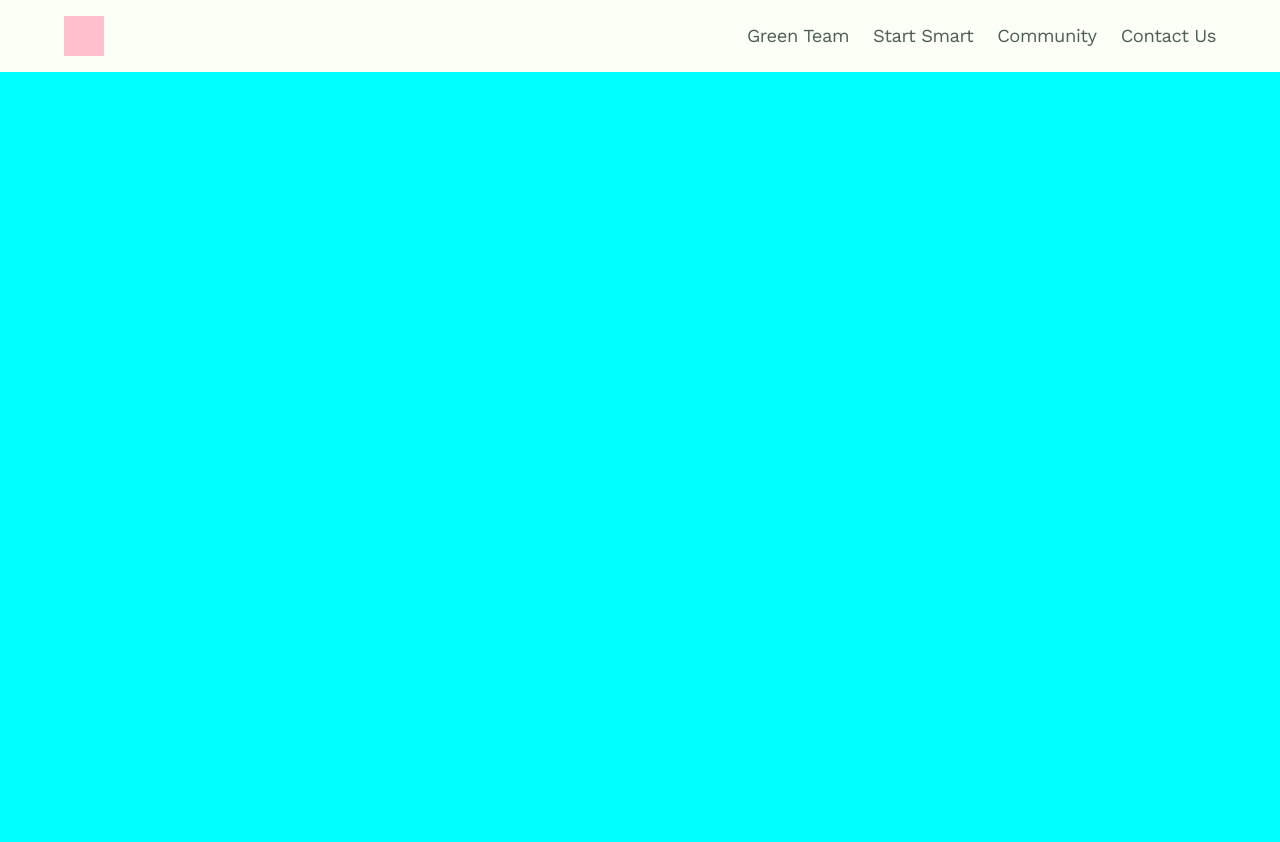
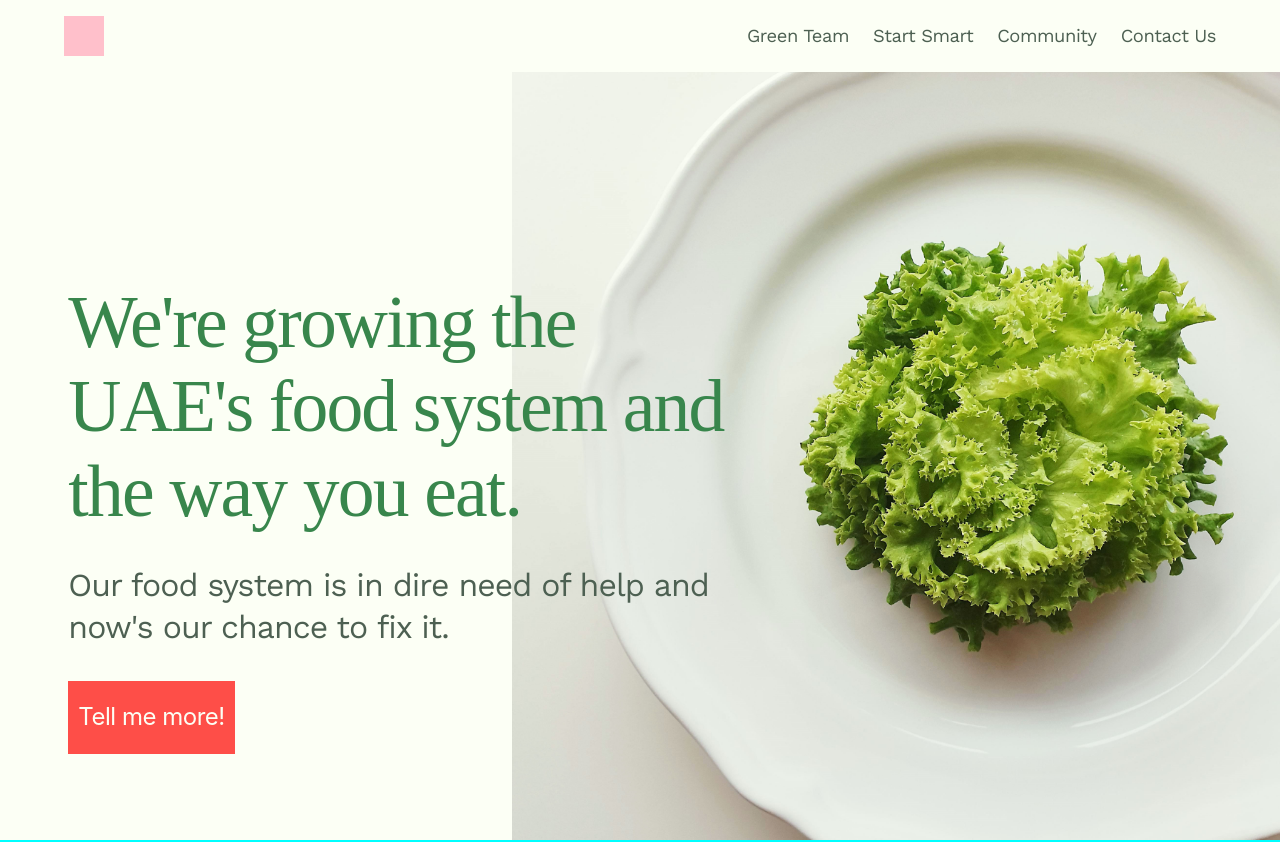
Before and after one commit to JuanTValdez/smart_acres, a React (Create React App) app: page / in a window 1280 px wide. Shown: the top 842 px of the page. Built offline with nearby package versions, Linux system fonts and the light colour scheme.

Commit message:
added min-width to intro-btn

```diff
--- a/src/App.css
+++ b/src/App.css
@@ -51,8 +51,6 @@ body {
   outline: 4px solid green;
   background-color: darkorange;
 }
-
-
 
 /* NEXT SECTION */
 
@@ -108,6 +106,7 @@ body {
 }
 
 .intro-btn {
+  min-width: 160px;
   max-width: 13vw;
   border: solid 3px var(--coral);
   background-color: var(--coral);
--- a/src/App.js
+++ b/src/App.js
@@ -1,7 +1,7 @@
 /* eslint-disable react/jsx-no-comment-textnodes */
 import './App.css';
 import NavBar from './components/Navbar.js';
-// import Intro from './components/IntroSection.js';
+import Intro from './components/IntroSection.js';
 import ThinkOutside from './components/ThinkOutside.js';
 
 function App() {
@@ -9,7 +9,7 @@ function App() {
     <div className='App'>
       {/* // TODO - Add Smart Acres Logo */}
       <NavBar />
-			{/* <Intro />  */}
+      <Intro />
       <ThinkOutside />
     </div>
   );
```
Also changed, not shown: 1 other file (tests, documents, lock files or other folders). Lines whose indentation alone changed are shown as unchanged.
